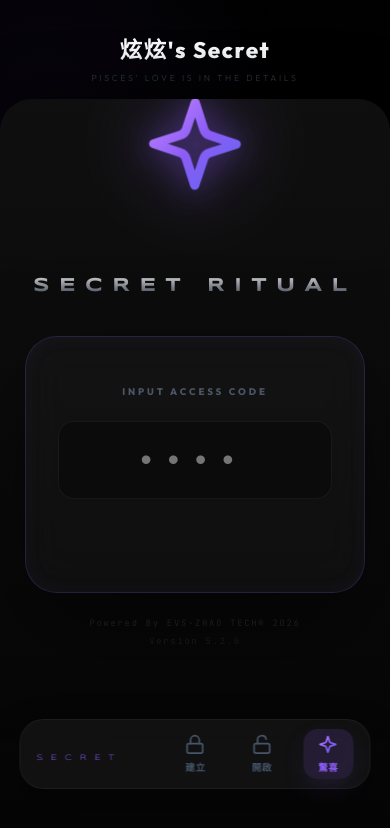
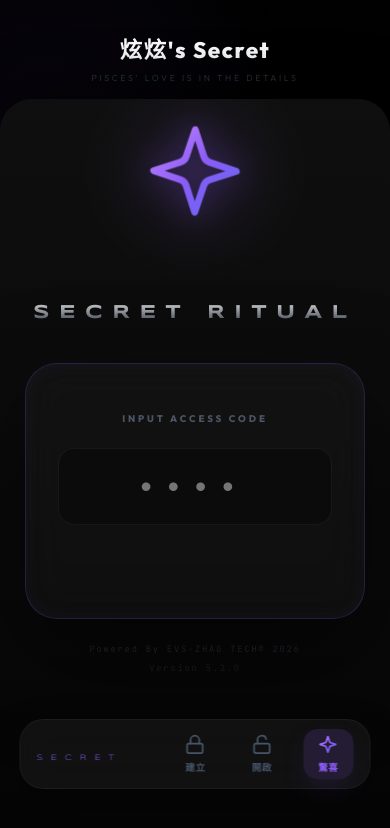
Before and after one commit to EVSDELAT/Secret, a React (Vite) app: page / in a window 390 px wide. Both pictures are taken after a click on the button "驚喜". Shown: the top 828 px of the page. Built offline with nearby package versions, Linux system fonts and the light colour scheme.

Commit message:
fix(mobile): resolve invisible sparkles icon and layout clipping on mobile

```diff
--- a/src/App.jsx
+++ b/src/App.jsx
@@ -108,8 +108,8 @@ export default function App() {
 
   return (
     <div className="app-container">
-      {/* SVG Deep Gradient Definition for Icons */}
-      <svg width="0" height="0" style={{ position: 'absolute' }}>
+      {/* Persistant SVG Definition for Mobile Rendering Stability */}
+      <svg width="1" height="1" style={{ position: 'absolute', opacity: 0, pointerEvents: 'none', visibility: 'hidden' }}>
         <defs>
           <linearGradient id="purple-gradient" x1="0%" y1="0%" x2="100%" y2="100%">
             <stop offset="0%" stopColor="#c084fc" />
@@ -118,7 +118,6 @@ export default function App() {
           </linearGradient>
         </defs>
       </svg>
-
       <div className="bg-dynamic-glow" />
 
       {/* Surprise Popup Modal */}
@@ -356,9 +355,21 @@ export default function App() {
                       if (newClicks >= 3) setShowHint(true);
                     }}
                     className="surprise-icon-wrapper-premium"
+                    style={{ zIndex: 50, position: 'relative' }}
                   >
                     <div className="icon-halo" />
-                    <Sparkles size={100} style={{ stroke: 'url(#purple-gradient)', filter: 'drop-shadow(0 0 15px rgba(139,92,246,0.6))' }} />
+                    <Sparkles
+                      size={100}
+                      stroke="url(#purple-gradient)"
+                      fill="none"
+                      strokeWidth={1.5}
+                      className="surprise-icon-premium"
+                      style={{
+                        filter: 'drop-shadow(0 0 15px rgba(139,92,246,0.5))',
+                        position: 'relative',
+                        zIndex: 51
+                      }}
+                    />
                   </motion.div>
 
                   <h3 className="surprise-title-premium">SECRET RITUAL</h3>
--- a/src/index.css
+++ b/src/index.css
@@ -389,14 +389,15 @@ label { display: block; font-size: 0.7rem; font-weight: 800; color: var(--accent
 
   .sidebar-footer { display: none; }
 
-  /* Content Spacing - Compressed for Single Page Fit */
+  /* Content Spacing - Responsive Scrolling Support */
   .main-content {
-    padding: 1rem 1rem 8rem 1rem;
+    padding: 1rem 1rem 9rem 1rem;
     display: flex;
     flex-direction: column;
-    justify-content: center;
+    overflow-y: auto;
+    -webkit-overflow-scrolling: touch;
   }
-  .compact-layout { gap: 1.2rem; }
+  .compact-layout { gap: 1rem; }
 
   .algo-grid {
     grid-template-columns: repeat(3, 1fr);
```
